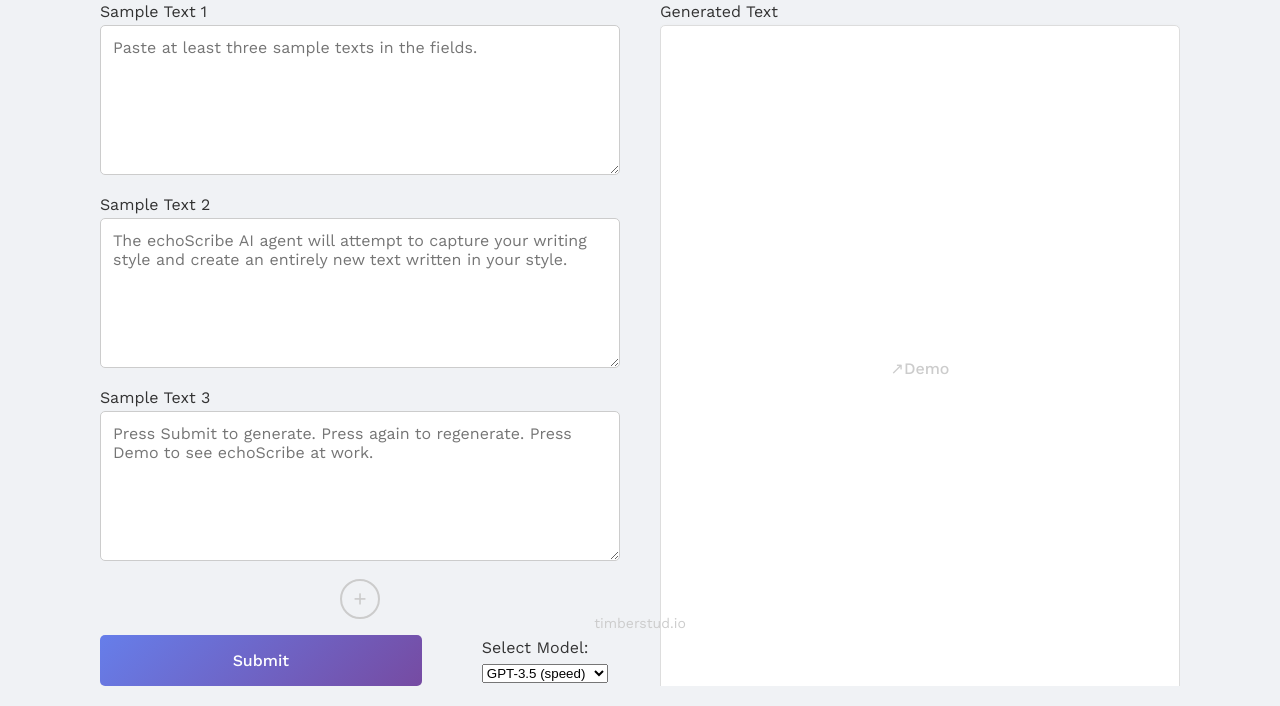
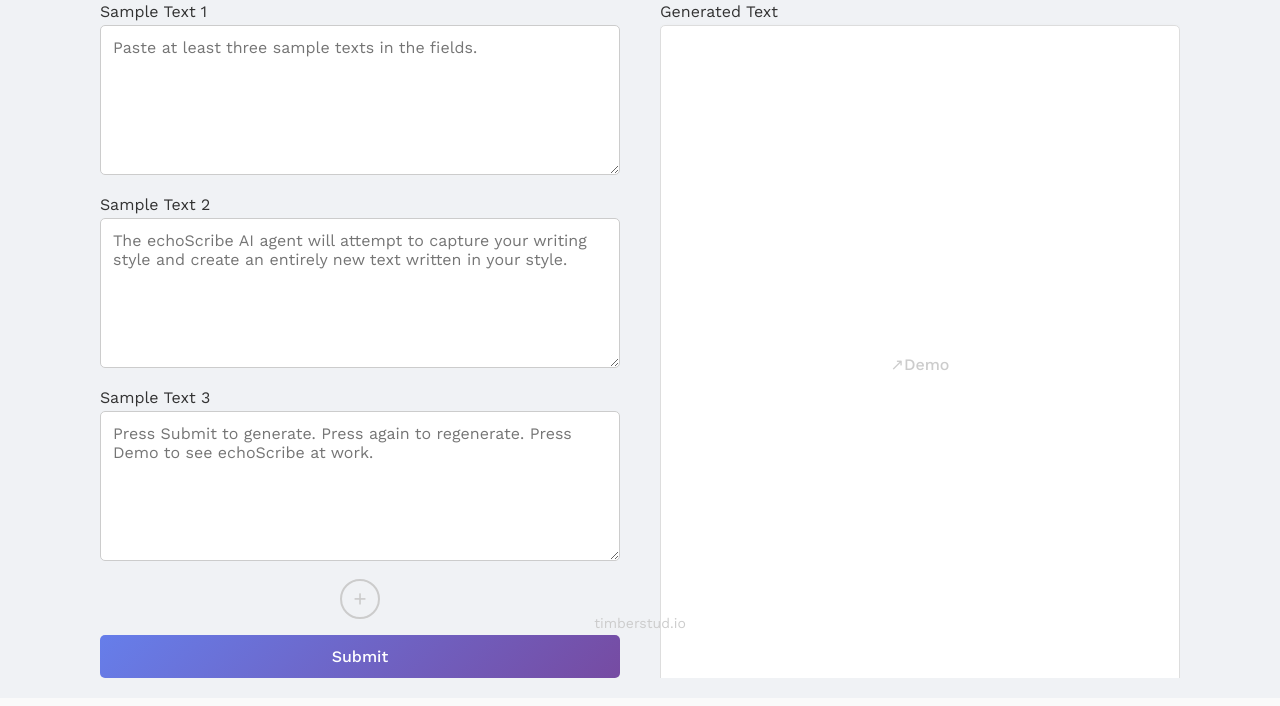
Before and after one commit to blakemartz/writing_assistant_webapp, a Flask app: page / in a window 1280 px wide. Shown: the part 156-862 px from the top of the page. After the commit the page ends 834 px from the top, so only its background shows below. Run offline with Flask 2, Linux system fonts and the light colour scheme; some libraries are stand-ins or nearby versions.

Commit message:
Revert "Add GPT-4"
Heroku 30 second request timeout is causing issue with basic gpt-4 requests
Rolling back master branch to last functional state commit 1bae0c

This reverts commit 4736e688293364133ff2e625b33a318b2ab625f0.

```diff
--- a/app.py
+++ b/app.py
@@ -15,10 +15,9 @@ def submit():
     data = request.get_json()
     user_texts = data.get('text_inputs', [])
     subject_input = data.get('subject_input')
-    model_selection = data.get('model_selection', 'gpt-4')
 
     # Call the imitate_style function with user_texts as a parameter
-    generated_text = imitate_style(user_texts, subject_input, model_selection)
+    generated_text = imitate_style(user_texts, subject_input)
 
     return jsonify(generated_text=generated_text)
 
--- a/gpt_api.py
+++ b/gpt_api.py
@@ -5,22 +5,22 @@ from dotenv import load_dotenv
 load_dotenv()
 
 API_KEY = os.environ["OPENAI_API_KEY"]
-MODEL = "gpt-4"
+MODEL = "gpt-3.5-turbo"
 MAX_TOKENS = 1000
 TEMPERATURE = 1.0
 
 
-def generate_text(chat_thread, api_key, model_selection):
+def generate_text(chat_thread, api_key):
     openai.api_key = api_key
 
     response = openai.ChatCompletion.create(
-        model=model_selection,
+        model=MODEL,
         messages=chat_thread,
         max_tokens=MAX_TOKENS,
         n=1,
         temperature=TEMPERATURE,
     )
-    print(model_selection)
+
     if response.choices:
         generated_text = response.choices[0].message['content']
         return generated_text.strip()
@@ -29,7 +29,7 @@ def generate_text(chat_thread, api_key, model_selection):
 
 
 # Initialize the chat thread
-def imitate_style(user_texts, subject_input=None, model_selection=MODEL):
+def imitate_style(user_texts, subject_input=None):
     chat_thread = [
         {
             "role": "system",
@@ -65,11 +65,10 @@ def imitate_style(user_texts, subject_input=None, model_selection=MODEL):
                             })
     #If user has entered subject then call for new text on desired subject
     else:
-        chat_thread.append({"role": "user", "content": f"Generate a creative new text about the theme/subject of '{subject_input}', "
-                            "but most importantly carefully imitates the writing style of the provided examples as you know how to do well."
+        chat_thread.append({"role": "user", "content": f"Generate a creative new text about '{subject_input}' that carefully imitates and matches the style "
+                                                    "of the provided examples as you were instructed."
                             })
-        print(subject_input)
     # Call the helper function to generate new text
-    generated_text = generate_text(chat_thread=chat_thread, api_key=API_KEY, model_selection=model_selection)
+    generated_text = generate_text(chat_thread=chat_thread, api_key=API_KEY)
 
     return generated_text
--- a/static/styles.css
+++ b/static/styles.css
@@ -140,15 +140,11 @@ button:hover {
   border-color: #666;
 }
 
-/* Submit section */
+/* Submit Button */
 .button-container {
   display: flex;
   justify-content: space-between;
   margin-top: 1rem;
-}
-
-#submit-btn {
-  margin-right: 60px;
 }
 
 /* Subject Line Text Box */
--- a/templates/index.html
+++ b/templates/index.html
@@ -47,13 +47,6 @@
                     </div>
                     <div class="button-container">
                         <button type="submit" id="submit-btn" class="btn btn-primary">Submit</button>
-                        <div class="model-selection-container">
-                            <label for="model-selection">Select Model:</label>
-                            <select id="model-selection">
-                                <option value="gpt-3.5-turbo">GPT-3.5 (speed)</option>
-                                <option value="gpt-4">GPT-4 (creativity)</option>
-                            </select>
-                        </div>
                     </div>
                 </form>
             </div>
@@ -79,19 +72,6 @@
     <script type="module">
         import { demoSamplesArray } from "{{ url_for('static', filename='demoSamples.js') }}";
         $(document).ready(function () {
-
-            //show subject line input if gpt-4 is selected
-            $("#model-selection").change(function() {
-                let selectedModel = $(this).val();
-
-                if (selectedModel == 'gpt-4') {
-                    $(".text-input-container").removeClass("hidden");
-                //hide subject input and erase subject field content
-                } else if (selectedModel == 'gpt-3.5-turbo') {
-                    $(".text-input-container").addClass("hidden");
-                    $("#subject-input").val('');
-                }
-            });
 
             // Hide the copy icon initially
             $("#copy-icon").addClass("hidden");
@@ -133,17 +113,13 @@
                 // change button text to Generating...
                 $(".btn.btn-primary").text("Generating...");
 
-                // capture model selection form drop down menu
-                let modelSelection = $("#model-selection").val();
-
                 $.ajax({
                     type: "POST",
                     url: "{{ url_for('submit') }}",
                     contentType: "application/json",
                     data: JSON.stringify({
                         text_inputs: text_inputs,
-                        subject_input: $('#subject-input').val(),
-                        model_selection: modelSelection
+                        subject_input: $('#subject-input').val()
                     }),
                     success: function (response) {
                         // Update the result container with the generated text
--- a/test_app.py
+++ b/test_app.py
@@ -23,7 +23,6 @@ def test_submit(client):
     test_data = {
         "text_inputs": ["Text 1", "Text 2", "Text 3"],
         "subject_input": "Subject",
-        "model_selection": "gpt-4",
     }
     response = client.post('/submit', data=json.dumps(test_data), content_type='application/json')
 
--- a/test_gpt_api.py
+++ b/test_gpt_api.py
@@ -13,7 +13,7 @@ def test_generate_text():
             MagicMock(message={"content": "This is the generated text."})
         ])
 
-        generated_text = generate_text(chat_thread, "fake_api_key", "gpt-3.5-turbo")
+        generated_text = generate_text(chat_thread, "fake_api_key")
 
     assert generated_text == "This is the generated text."
 
@@ -28,12 +28,10 @@ def test_imitate_style():
 
     subject_input = "testing subject"
 
-    model_selection = "gpt-4"
-
     with patch("gpt_api.generate_text") as mock_generate_text:
         mock_generate_text.return_value = "This is the generated text imitating the style of the examples."
 
-        generated_text = imitate_style(user_texts, subject_input, model_selection)
+        generated_text = imitate_style(user_texts, subject_input)
 
     assert generated_text == "This is the generated text imitating the style of the examples."
 
```
